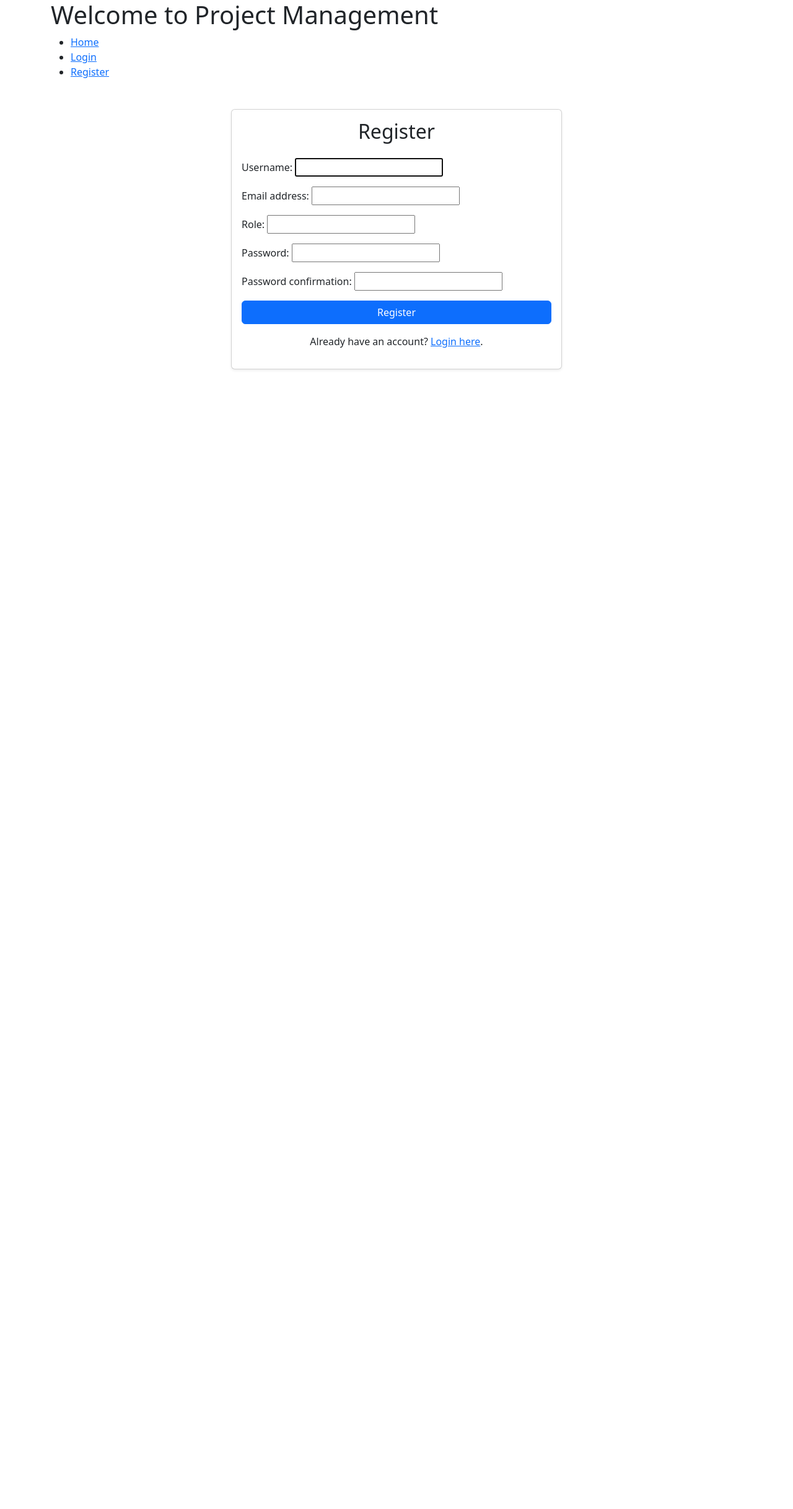
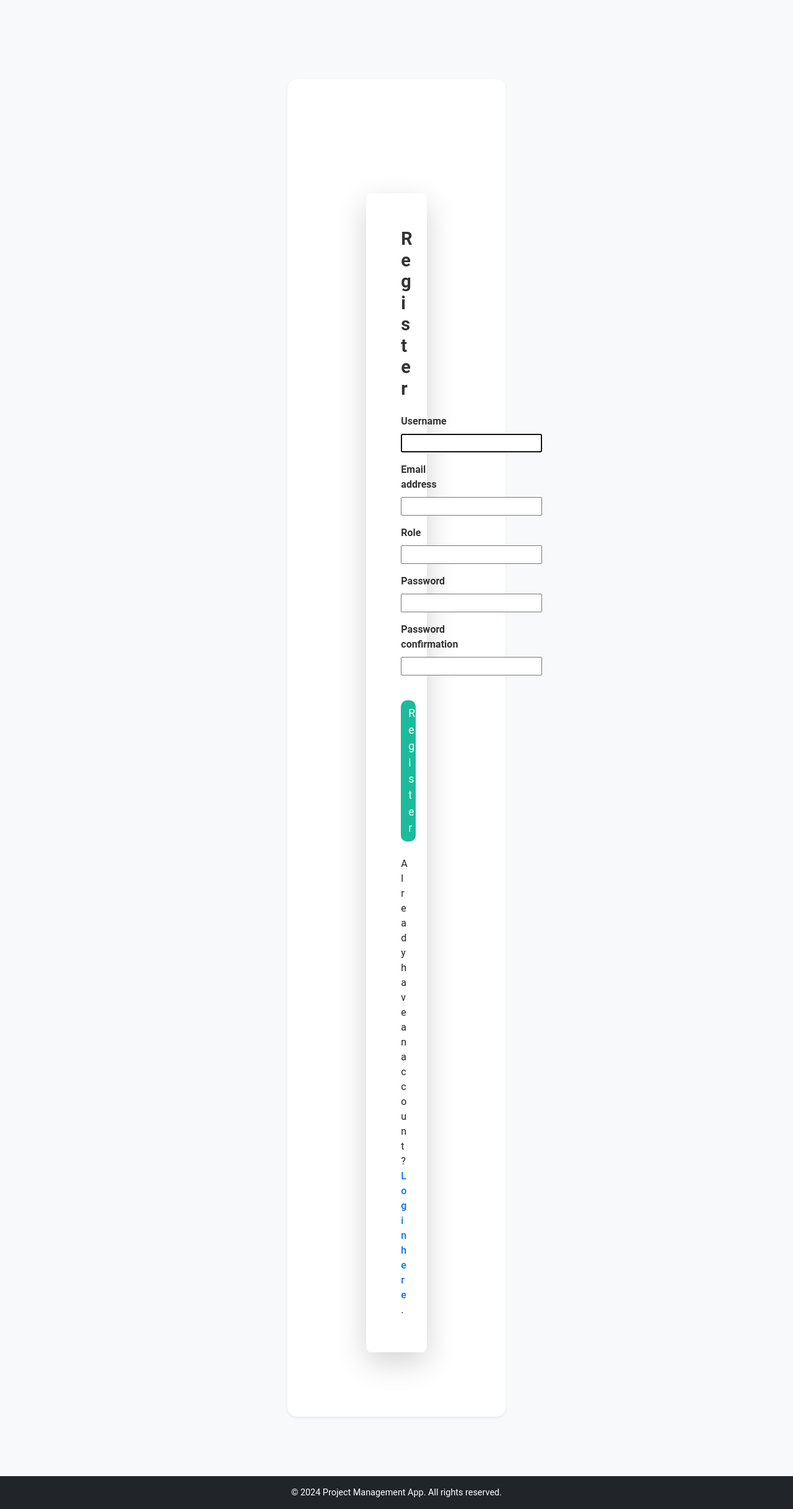
Before and after one commit to yosaiy1/Project-Management-System, a Django app: page /projects/register/ in a window 1280 px wide. Shown: the whole page at 62% size. Before the commit the page ends 597 px from the top, so only its background shows below. Run offline with Django 5.2, Linux system fonts and the light colour scheme.

Commit message:
added design

```diff
--- /dev/null
+++ b/projects/templates/auth_base.html
@@ -0,0 +1,44 @@
+<!DOCTYPE html>
+<html lang="en">
+
+<head>
+    <meta charset="UTF-8">
+    <meta name="viewport" content="width=device-width, initial-scale=1.0">
+    <title>{% block title %}Authentication{% endblock %}</title>
+
+    {% load static %}
+
+    <!-- Bootstrap CSS -->
+    <link href="https://cdn.jsdelivr.net/npm/bootstrap@5.3.0/dist/css/bootstrap.min.css" rel="stylesheet">
+
+    <!-- Custom CSS for Auth Pages -->
+    <link rel="stylesheet" href="{% static 'css/auth.css' %}">
+
+    {% block extra_css %}{% endblock %}
+</head>
+
+<body class="d-flex flex-column min-vh-100 bg-light">
+    <!-- Main Content -->
+    <main class="flex-grow-1 d-flex align-items-center justify-content-center py-5">
+        <div class="container" style="max-width: 400px;">
+            <!-- Card for Login/Register Form -->
+            <div class="card shadow-sm border-0">
+                <div class="card-body p-4">
+                    {% block content %}{% endblock %}
+                </div>
+            </div>
+        </div>
+    </main>
+
+    <!-- Footer -->
+    <footer class="bg-dark text-white text-center py-3 mt-auto">
+        <p class="mb-0">&copy; 2024 Project Management App. All rights reserved.</p>
+    </footer>
+
+    <!-- Bootstrap JS -->
+    <script src="https://cdn.jsdelivr.net/npm/bootstrap@5.3.0/dist/js/bootstrap.bundle.min.js"></script>
+
+    {% block extra_js %}{% endblock %}
+</body>
+
+</html>
--- a/projects/templates/base.html
+++ b/projects/templates/base.html
@@ -1,5 +1,6 @@
 <!DOCTYPE html>
 <html lang="en">
+
 <head>
     <meta charset="UTF-8">
     <meta name="viewport" content="width=device-width, initial-scale=1.0">
@@ -7,28 +8,58 @@
 
     {% load static %}
 
+    <!-- Bootstrap CSS -->
+    <link href="https://cdn.jsdelivr.net/npm/bootstrap@5.3.0/dist/css/bootstrap.min.css" rel="stylesheet">
 
-    <link href="https://cdn.jsdelivr.net/npm/bootstrap@5.3.0-alpha3/dist/css/bootstrap.min.css" rel="stylesheet">
+    <!-- Custom Base CSS -->
+    <link rel="stylesheet" href="{% static 'css/base.css' %}">
+
+    {% block extra_css %}{% endblock %}
 </head>
-<body>
-    <div class="container">
-        <header>
-            <h1>Welcome to Project Management</h1>
-            <nav>
-                <ul>
-                    <li><a href="/">Home</a></li>
-                    <li><a href="{% url 'login' %}">Login</a></li>
-                    <li><a href="/projects/register/">Register</a></li>
-                </ul>
-            </nav>
-        </header>
 
+<body class="d-flex flex-column min-vh-100 bg-light">
+    <!-- Header -->
+    <header class="bg-dark text-white py-2 shadow-sm">
+        <div class="container">
+            <div class="d-flex justify-content-between align-items-center">
+                <h1 class="h5 mb-0">Project Management App</h1>
+                <nav class="navbar navbar-expand-lg navbar-dark">
+                    <button class="navbar-toggler" type="button" data-bs-toggle="collapse" data-bs-target="#navbarNav"
+                        aria-controls="navbarNav" aria-expanded="false" aria-label="Toggle navigation">
+                        <span class="navbar-toggler-icon"></span>
+                    </button>
+                    <div class="collapse navbar-collapse" id="navbarNav">
+                        <ul class="navbar-nav ms-auto">
+                            <li class="nav-item">
+                                <!-- Fixed URL reference -->
+                                <a class="nav-link" href="{% url 'homepage' %}">Home</a>
+                            </li>
+                            <li class="nav-item">
 
-        {% block content %}
-        {% endblock %}
-    </div>
+                            </li>
+                        </ul>
+                    </div>
+                </nav>
+            </div>
+        </div>
+    </header>
 
+    <!-- Main Content -->
+    <main class="flex-grow-1 py-5">
+        <div class="container">
+            {% block content %}{% endblock %}
+        </div>
+    </main>
 
-    <script src="{% static 'js/main.js' %}"></script>
+    <!-- Footer -->
+    <footer class="bg-dark text-white text-center py-3 mt-auto">
+        <p class="mb-0">&copy; 2024 Project Management App. All rights reserved.</p>
+    </footer>
+
+    <!-- Bootstrap JS -->
+    <script src="https://cdn.jsdelivr.net/npm/bootstrap@5.3.0/dist/js/bootstrap.bundle.min.js"></script>
+
+    {% block extra_js %}{% endblock %}
 </body>
+
 </html>
--- a/projects/templates/registration/register.html
+++ b/projects/templates/registration/register.html
@@ -1,20 +1,42 @@
-{% extends 'base.html' %}
+{% extends 'auth_base.html' %}
+
+{% load static %}
+
+{% block extra_css %}
+  <link rel="stylesheet" href="{% static 'css/register.css' %}">
+{% endblock %}
 
 {% block content %}
 <div class="container mt-5">
   <div class="row justify-content-center">
-      <div class="col-md-6">
-        <div class="card shadow-sm">
-          <div class="card-body">
-            <h2 class="text-center mb-4">Register</h2>
-            <form method="POST" class="needs-validation">
+    <div class="col-md-6 col-lg-4">
+      <div class="card shadow-lg border-0 rounded-3">
+        <div class="card-body p-4">
+          <h2 class="text-center mb-4 fw-bold">Register</h2>
+
+          <form method="POST" class="needs-validation" novalidate>
             {% csrf_token %}
+
+            <!-- Display errors -->
+            {% if form.errors %}
+              <div class="alert alert-danger">
+                <ul class="mb-0">
+                  {% for field in form %}
+                    {% for error in field.errors %}
+                      <li>{{ error }}</li>
+                    {% endfor %}
+                  {% endfor %}
+                </ul>
+              </div>
+            {% endif %}
+
+            <!-- Form Fields -->
             {% for field in form %}
               <div class="mb-3">
-                  {{ field.label_tag }}
+                <label for="{{ field.id_for_label }}" class="form-label fw-semibold">{{ field.label }}</label>
                 {{ field }}
                 {% if field.errors %}
-                    <div class="text-danger">
+                  <div class="text-danger mt-1">
                     {% for error in field.errors %}
                       <small>{{ error }}</small>
                     {% endfor %}
@@ -22,10 +44,14 @@
                 {% endif %}
               </div>
             {% endfor %}
-              <button type="submit" class="btn btn-primary w-100">Register</button>
+
+            <!-- Submit Button -->
+            <button type="submit" class="btn btn-primary w-100 py-2">Register</button>
           </form>
-            <p class="text-center mt-3">
-              Already have an account? <a href="{% url 'login' %}">Login here</a>.
+
+          <!-- Login link -->
+          <p class="text-center mt-4 mb-0">
+            Already have an account? <a href="{% url 'login' %}" class="link-primary">Login here</a>.
           </p>
         </div>
       </div>
--- /dev/null
+++ b/static/css/auth.css
@@ -0,0 +1,103 @@
+/* General Styles for Authentication Pages */
+body {
+    background-color: #f4f4f9;
+    font-family: 'Roboto', sans-serif;
+}
+
+/* Main Content (Centering the Form) */
+main {
+    min-height: 100vh;
+}
+
+.container {
+    max-width: 400px;
+}
+
+/* Card Styling */
+.card {
+    border-radius: 10px;
+}
+
+.card-body {
+    padding: 2rem;
+}
+
+/* Heading Styles */
+h2 {
+    font-size: 1.5rem;
+    font-weight: 600;
+}
+
+/* Form Field Styles */
+.form-control {
+    border-radius: 8px;
+    padding: 0.75rem;
+    font-size: 1rem;
+    border: 1px solid #ced4da;
+}
+
+.form-control:focus {
+    border-color: #1abc9c;
+    box-shadow: 0 0 0 0.2rem rgba(26, 188, 156, 0.25);
+}
+
+/* Button Styles */
+.btn-primary {
+    background-color: #1abc9c;
+    border-color: #1abc9c;
+    padding: 0.75rem;
+    border-radius: 8px;
+    font-size: 1.1rem;
+}
+
+.btn-primary:hover {
+    background-color: #16a085;
+    border-color: #16a085;
+}
+
+/* Link Styles */
+.link-primary {
+    color: #1abc9c;
+    font-weight: 500;
+}
+
+.link-primary:hover {
+    color: #16a085;
+}
+
+/* Error Message Styles */
+.alert-danger {
+    border-radius: 8px;
+    font-size: 0.9rem;
+}
+
+.text-danger small {
+    font-size: 0.875rem;
+}
+
+/* Footer Styles */
+footer {
+    background-color: #212529;
+    color: #adb5bd;
+    font-size: 0.9rem;
+    padding: 1rem;
+}
+
+/* Responsive Styles */
+@media (max-width: 768px) {
+    .container {
+        padding: 0 15px;
+    }
+
+    h2 {
+        font-size: 1.25rem;
+    }
+
+    .form-control {
+        font-size: 0.9rem;
+    }
+
+    .btn-primary {
+        font-size: 1rem;
+    }
+}
--- a/static/css/register.css
+++ b/static/css/register.css
@@ -0,0 +1,103 @@
+/* Body and Container */
+body {
+    background: #f0f4f8;
+    font-family: 'Roboto', sans-serif;
+}
+
+.container {
+    max-width: 100%;
+    padding: 3rem 1.5rem;
+    display: flex;
+    justify-content: center;
+    align-items: center;
+}
+
+/* Card Styling */
+.card {
+    background: #ffffff;
+    border-radius: 15px;
+    box-shadow: 0px 10px 20px rgba(0, 0, 0, 0.1);
+    padding: 2rem;
+    margin-top: 2rem;
+}
+
+/* Heading */
+h2 {
+    font-size: 1.8rem;
+    color: #333333;
+    font-weight: 600;
+}
+
+/* Form Fields */
+.form-label {
+    font-weight: 600;
+    color: #333333;
+}
+
+input.form-control {
+    border-radius: 10px;
+    border: 1px solid #ccc;
+    padding: 1rem;
+    font-size: 1rem;
+}
+
+input.form-control:focus {
+    border-color: #1abc9c;
+    box-shadow: 0 0 5px rgba(26, 188, 156, 0.5);
+}
+
+button[type="submit"] {
+    background-color: #1abc9c;
+    border: none;
+    color: white;
+    font-size: 1.1rem;
+    padding: 0.75rem;
+    border-radius: 10px;
+    margin-top: 1.5rem;
+    transition: all 0.3s ease;
+}
+
+button[type="submit"]:hover {
+    background-color: #16a085;
+    cursor: pointer;
+}
+
+/* Error Styling */
+.alert-danger {
+    background-color: #f8d7da;
+    border: 1px solid #f5c6cb;
+    color: #721c24;
+    padding: 1rem;
+    border-radius: 8px;
+    margin-bottom: 1.5rem;
+}
+
+.text-danger small {
+    font-size: 0.875rem;
+}
+
+/* Link Styling */
+.link-primary {
+    color: #1abc9c;
+    text-decoration: none;
+}
+
+.link-primary:hover {
+    color: #16a085;
+    text-decoration: underline;
+}
+
+/* Responsive Design */
+@media (max-width: 768px) {
+    .container {
+        padding: 2rem 1rem;
+    }
+
+    .card {
+        padding: 1.5rem;
+    }
+
+    h2 {
+        font-size: 1.5rem;
+    }
+}
```
Also changed, not shown: projects/templates/registration/login.html (+33 -11 lines), static/css/base.css (added, +62 -0 lines), static/css/login.css (+103 -0 lines), db.sqlite3. Lines whose indentation alone changed are shown as unchanged.
